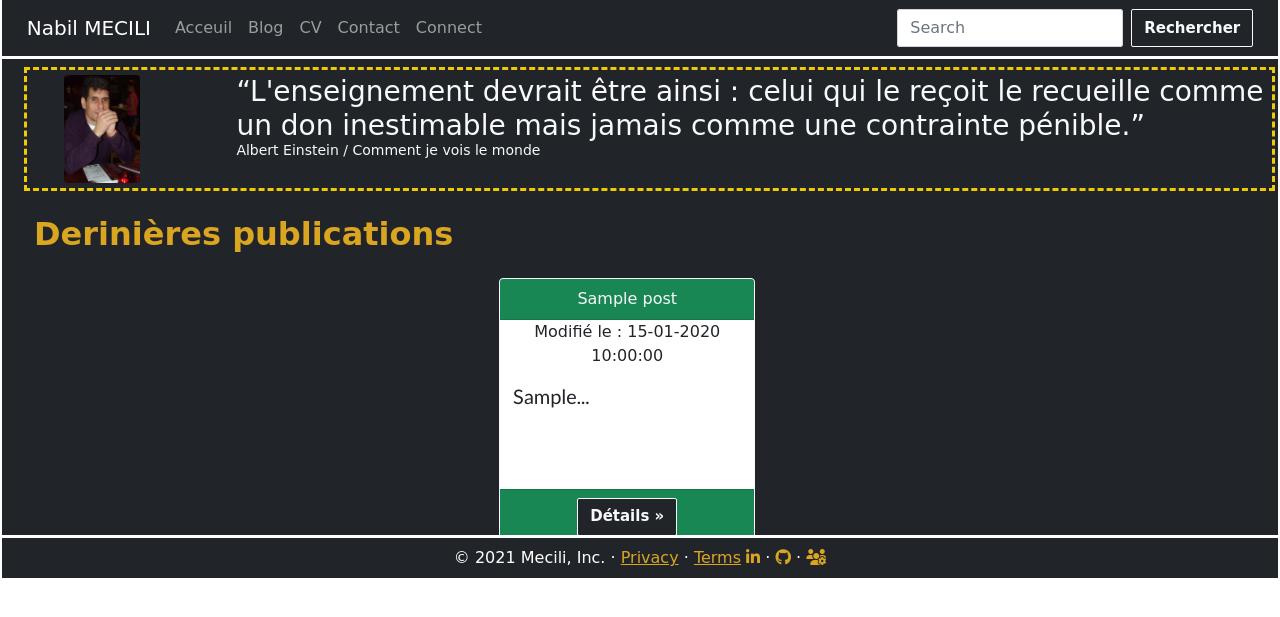
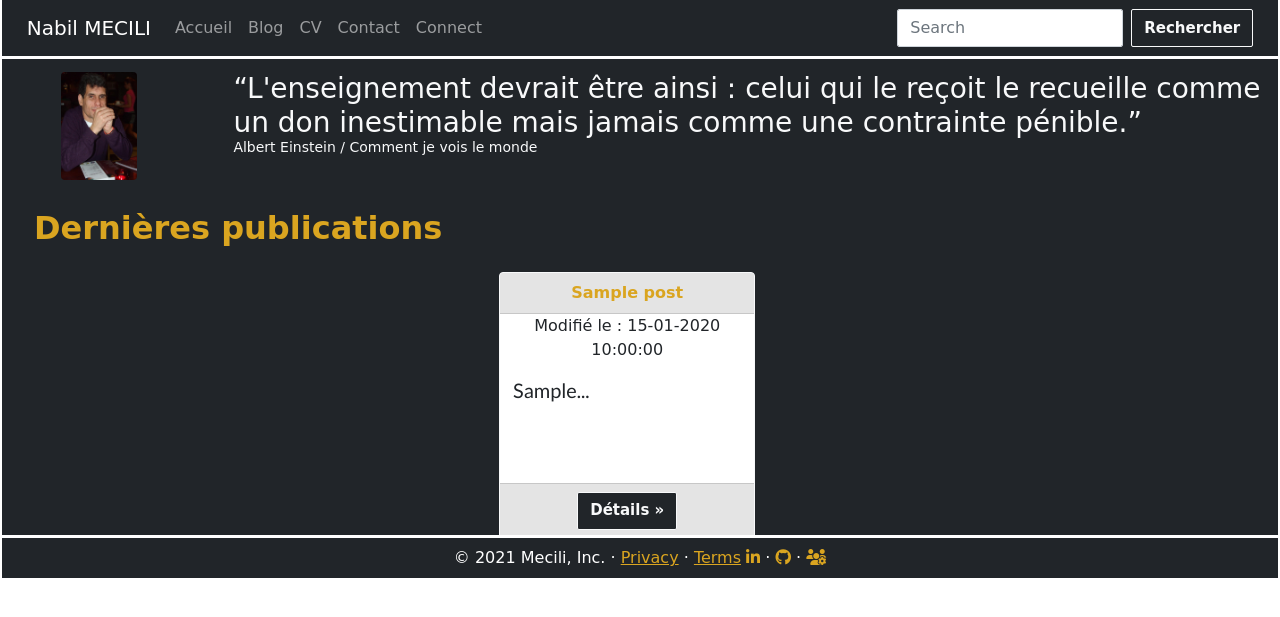
Before and after one commit to mecbil/Blog, a PHP site: page / in a window 1280 px wide. Shown: the top 617 px of the page. Run offline with PHP 8.4, Linux system fonts and the light colour scheme; tables that the repository leaves empty or names only in its code hold one stand-in row (values such as "Sample post"); some libraries are stand-ins or nearby versions; some web fonts are replaced.

```diff
--- a/application/Renderer.php
+++ b/application/Renderer.php
@@ -1,14 +1,17 @@
 <?php
+
 namespace Application;
 
 class Renderer
 {
-    public function render(string $path, array $variables= []):void
+    public function render(string $path, array $variables = []):void
     {
-        extract($variables);
-        ob_start();
-        require "../views/{$path}.html.php";
-            $pageContent = ob_get_clean();
-        require '../views/layout.html.php';
+        extract($variables);// a enlever
+        if (is_file("../views/{$path}.html.php")) {
+            ob_start();
+            require "../views/{$path}.html.php";
+                $pageContent = ob_get_clean();
+            require '../views/layout.html.php';
+        }
     }
 }
--- a/public_html/css/style.css
+++ b/public_html/css/style.css
@@ -38,8 +38,14 @@ main {
   width: 16rem;
   padding: 0;
   margin: 1em;
+
 }
 
+.card-header {
+  color: goldenrod;
+  background: #e2e2e2ea;
+  font-weight: bold;
+}
 .card-body {
   font-family: "Lato", sans-serif;
   height: 6.6rem;
@@ -47,18 +53,15 @@ main {
   padding: 0 0.2em 0 0.8em;
 }
 
-.card-title {
-  margin: 0;
-}
-
 .card-footer {
   height: 3.4rem;
+  background: #e2e2e2ea;
 }
 
 .present {
   display: flex;
   justify-content: space-between;
-  border: dashed rgb(236, 202, 7);
+  /* border: dashed rgb(236, 202, 7); */
   margin: 0.5em 1.4em;
   padding: 5px;
 }
--- a/views/Posts/posts.html.php
+++ b/views/Posts/posts.html.php
@@ -2,7 +2,7 @@
     <?php foreach ($posts as $article) : ?>
     <div class="col-lg-4" id="carte">
         <div class="card border-light mb-0">
-            <div class="card-header text-light bg-success text-center"><?php print_r($article->getTitle()) ?></div>
+            <div class="card-header text-center"><?php print_r($article->getTitle()) ?></div>
             <p class="text-center"> Modifié le : <?php $datefr= strtotime($article->getDate_modify()); print_r(date('d-m-Y H:i:s', $datefr)) ?></p>
             <div class="card-body">
                 <h5 class="card-title">
@@ -15,7 +15,7 @@
                     ?>
                 </h5>
             </div>
-            <div class="card-footer bg-success text-center pb-0">
+            <div class="card-footer text-center pb-0">
                 <p><a class="btn btn-outline-light btn-dark" href="/?controller=postcontroller&task=showOnePost&uuid=<?php print_r($article->getUuid()) ?>">Détails &raquo;</a></p>
             </div>
         </div>
--- a/views/index.html.php
+++ b/views/index.html.php
@@ -6,15 +6,15 @@
 </div>
 
 <div class="row container-fluid">
-    <h2>Derinières publications</h2>
+    <h2>Dernières publications</h2>
 
     <?php foreach ($posts as $article) : ?>
     <div class="col-lg-4" id="carte">
         <div class="card border-light">
-            <div class="card-header text-light bg-success text-center"><?php print_r($article->getTitle())  ?> </div>
+            <div class="card-header text-center"><?php print_r($article->getTitle())  ?></div>
             <p class="text-center"> Modifié le : <?php $datefr= strtotime($article->getDate_modify()); print_r(date('d-m-Y H:i:s', $datefr)) ?></p>
             <div class="card-body">
-                <h5 class="card-title"><?php
+                <h5><?php
                   if (strlen($article->getChapo())>=70) {
                       print_r(substr($article->getChapo(), 0, 70). "...") ;
                   } else {
@@ -22,7 +22,7 @@
                   }
                   ?></h5>
             </div>
-            <div class="card-footer bg-success text-center pb-0">
+            <div class="card-footer text-center pb-0">
                 <p><a class="btn btn-outline-light btn-dark" href="/?controller=postcontroller&task=showOnePost&uuid=<?php print_r($article->getUuid())  ?>">Détails &raquo;</a></p>
             </div>
         </div>
--- a/views/layout.html.php
+++ b/views/layout.html.php
@@ -34,7 +34,7 @@ if (isset($_SESSION['user'])) {
                 <div class="collapse navbar-collapse" id="navbarCollapse">
                     <ul class="navbar-nav me-auto mb-2 mb-md-0">
                         <li class="nav-item">
-                            <a class="nav-link <?php if(filter_input(INPUT_SERVER, 'REQUEST_URI', FILTER_SANITIZE_STRING) == "/"){print_r('active');} ?>" aria-current="page" href="/">Acceuil</a>
+                            <a class="nav-link <?php if(filter_input(INPUT_SERVER, 'REQUEST_URI', FILTER_SANITIZE_STRING) == "/"){print_r('active');} ?>" aria-current="page" href="/">Accueil</a>
                         </li>
                         <li class="nav-item">
                             <a class="nav-link <?php if(filter_input(INPUT_SERVER, 'REQUEST_URI', FILTER_SANITIZE_STRING) == "/index.php?controller=MainController&task=showPosts"){print_r('active');} ?>" href="index.php?controller=MainController&task=showPosts">Blog</a>
```
Also changed, not shown: views/Posts/post.html.php (+16 -16 lines).
